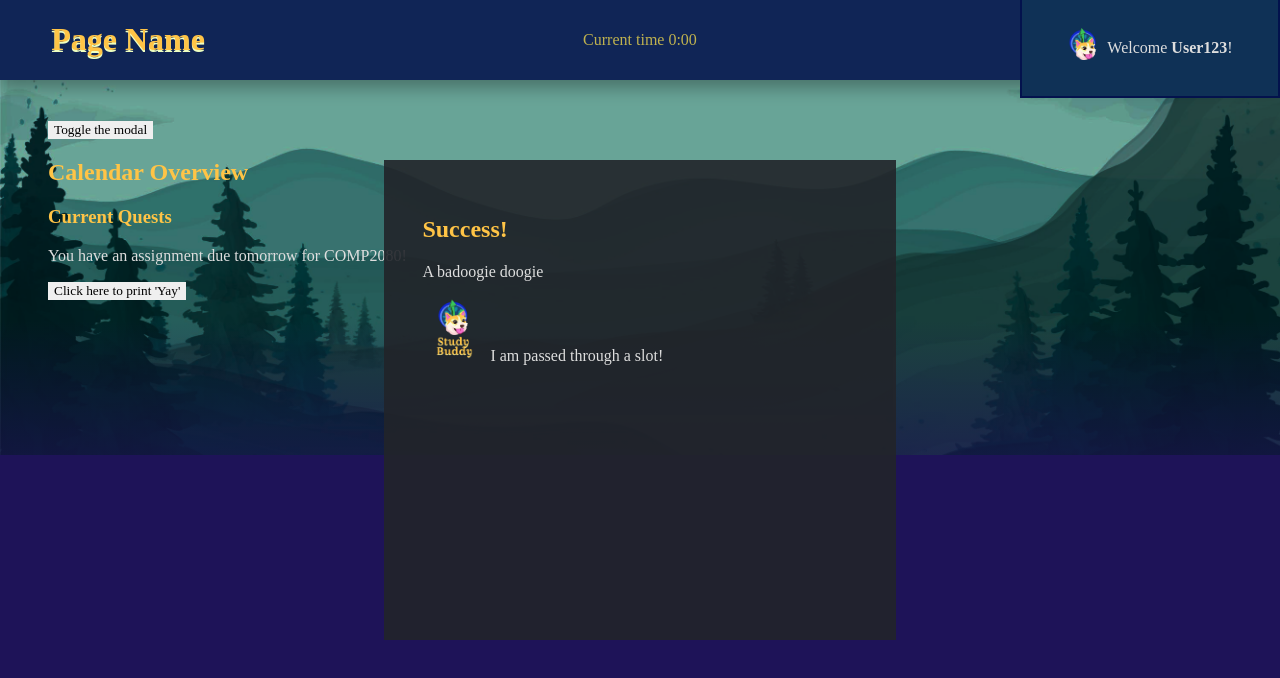
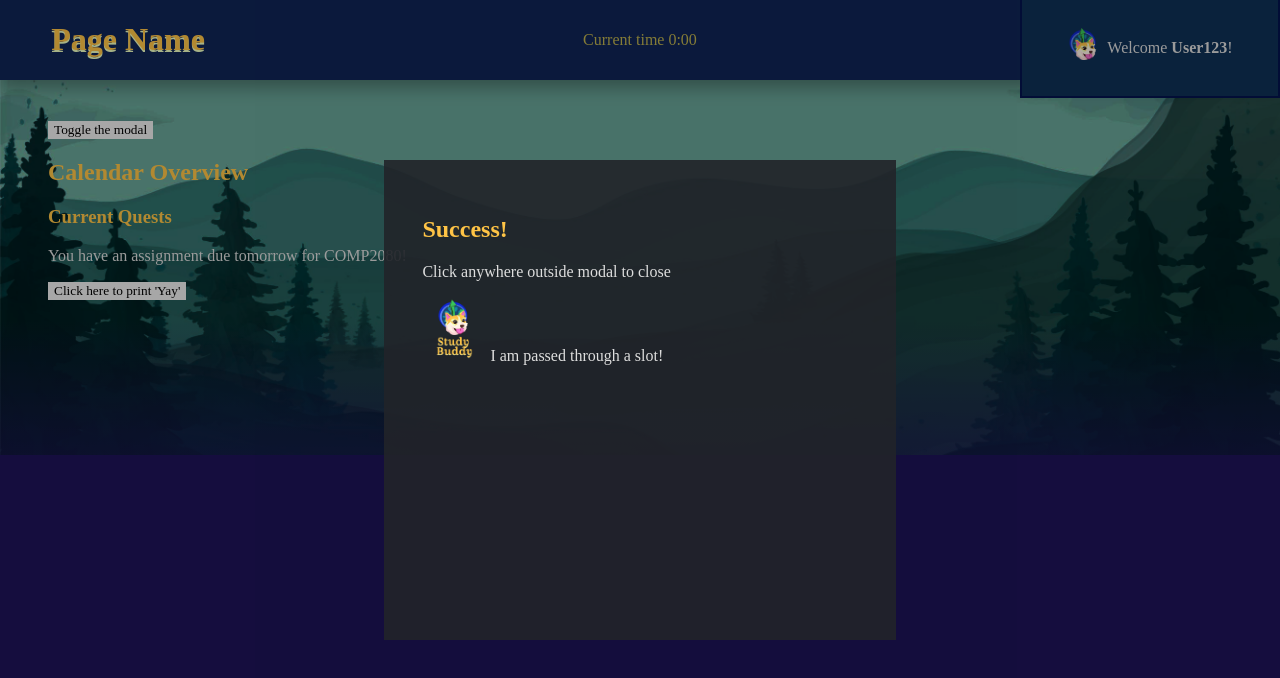
Before and after one commit to kdotzlaw/StudyBuddy, a Vue app in the folder frontend/: page / in a window 1280 px wide. Both pictures are taken after a click on the button "Toggle the modal". Shown: the top 678 px of the page. Built offline with nearby package versions, Linux system fonts and the light colour scheme; a web font is replaced by a local one.

Commit message:
Setup Pinia stores
Modal toggle now controlled by global stores instead of component scope

```diff
--- a/frontend/package.json
+++ b/frontend/package.json
@@ -9,6 +9,7 @@
     "preview": "vite preview"
   },
   "dependencies": {
+    "pinia": "^2.0.30",
     "vue": "^3.2.45"
   },
   "devDependencies": {
--- a/frontend/src/App.vue
+++ b/frontend/src/App.vue
@@ -1,30 +1,30 @@
 <script setup>
   import "./global.css";
-  import { ref } from "vue";
+  import { storeToRefs } from "pinia";
   import Header from "./components/Header.vue";
   import Dashboard from "./pages/Dashboard.vue";
   import Wallpaper from "./components/Wallpaper.vue";
   import Modal from "./components/Modal.vue";
   import YayButton from "./components/Button.vue";
+  import { useStore } from "./stores";
 
-  const isModalOpen = ref(false);
-  function openModal(){
-    isModalOpen.value = !isModalOpen.value;
-  }
+  const store = useStore();
+  const { toggleModal } = store;
+  const { isModalOpen } = storeToRefs(store);
 </script>
 
 <template>
   <Header />
   <div id="workspace">
-    <button @click="openModal">Toggle the modal</button>
+    <button @click="toggleModal">Toggle the modal</button>
     <Dashboard>
       <YayButton text="Click here to print 'Yay'" />
     </Dashboard>
   </div>
   <Wallpaper />
-  <div v-if="isModalOpen" id="modal">
+  <div v-if="isModalOpen" id="modal-ctr">
     <Modal title="Success!">
-      <p>A badoogie doogie</p>
+      <p>Click anywhere outside modal to close</p>
       <img src="/assets/title_sq.png" :style="`height:4em; width:4em;`" alt="Study Buddy title" /> I am passed through a slot!
     </Modal>
   </div>
@@ -40,20 +40,10 @@
     overflow-y: scroll;
   }
 
-  #modal{
+  #modal-ctr{
     position: fixed;
     z-index: 20;
-    left: 50%;
-    top: 50%;
-    transform: translate(-50%, -50%);
-  }
-
-  #modal{
-      background: var(--box);
-      height: 60vh;
-      width: 40vw;
-      display: grid;
-      justify-items: center;
-      align-items: center;
+    height: 100vh;
+    width: 100vw;
   }
 </style>
--- a/frontend/src/components/Header.vue
+++ b/frontend/src/components/Header.vue
@@ -6,7 +6,7 @@
     const showOptions = ref(false);
 
     function switchOptions(newVal){
-        showOptions.value = newVal
+        showOptions.value = newVal;
     }
 </script>
 
--- a/frontend/src/components/Modal.vue
+++ b/frontend/src/components/Modal.vue
@@ -1,17 +1,47 @@
 <script setup>
+    import { useStore } from "../stores";
+
+    const store = useStore();
+    const { toggleModal } = store;
+
     const props = defineProps({
         title: {type: String, required: false, default: "Modal Title"}
     })
 </script>
 
 <template>
-    <div id="modal-inner">
-        <h2>{{ title }}</h2>
-        <slot />
+    <div id="modal">
+        <div id="modal-inner">
+            <h2>{{ title }}</h2>
+            <slot />
+        </div>
     </div>
+    <div id="modal-overlay" @click="toggleModal"></div>
 </template>
 
 <style scoped>
+    #modal-overlay{
+        position: absolute;
+        height: 100%;
+        width: 100%;
+        background: rgba(0,0,0,0.3);
+        cursor: pointer;
+    }
+
+    #modal{
+        position: absolute;
+        z-index: 21;
+        left: 50%;
+        top: 50%;
+        transform: translate(-50%, -50%);
+        background: var(--box);
+        height: 60vh;
+        width: 40vw;
+        display: grid;
+        justify-items: center;
+        align-items: center;
+    }
+
     #modal-inner{
         height: 85%;
         width: 85%;
--- a/frontend/src/main.js
+++ b/frontend/src/main.js
@@ -1,4 +1,9 @@
-import { createApp } from 'vue'
-import App from './App.vue'
+import { createApp } from 'vue';
+import { createPinia } from 'pinia';
+import App from './App.vue';
 
-createApp(App).mount('#app')
+const pinia = createPinia();
+const app = createApp(App);
+
+app.use(pinia);
+app.mount('#app');
--- /dev/null
+++ b/frontend/src/stores.js
@@ -0,0 +1,14 @@
+import { defineStore } from "pinia";
+import { ref } from "vue";
+
+export const useStore = defineStore('store', () => {
+    // Toggle modal on and off
+    const isModalOpen = ref(false);
+    function toggleModal(){
+        isModalOpen.value = !isModalOpen.value;
+    }
+
+    return {
+        isModalOpen, toggleModal
+    }
+})
```
Also changed, not shown: 1 other file (tests, documents, lock files or other folders).
